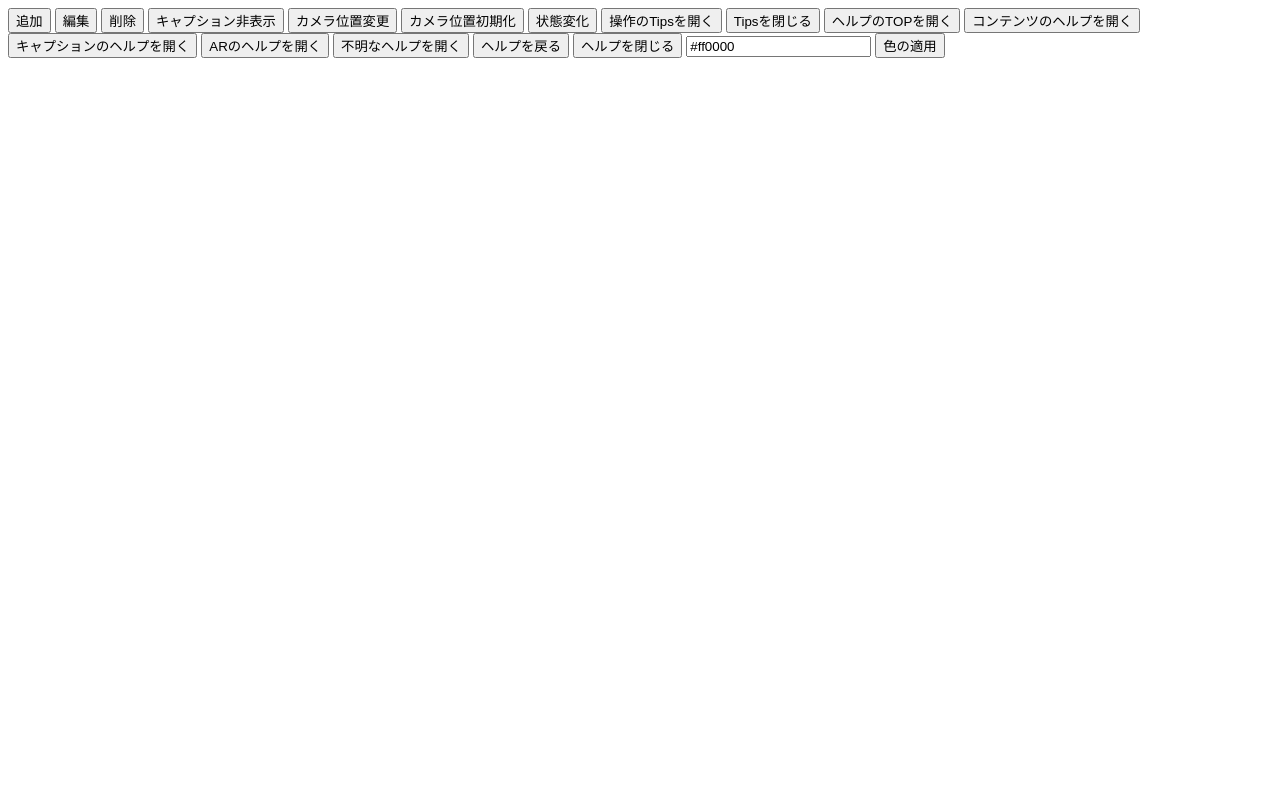
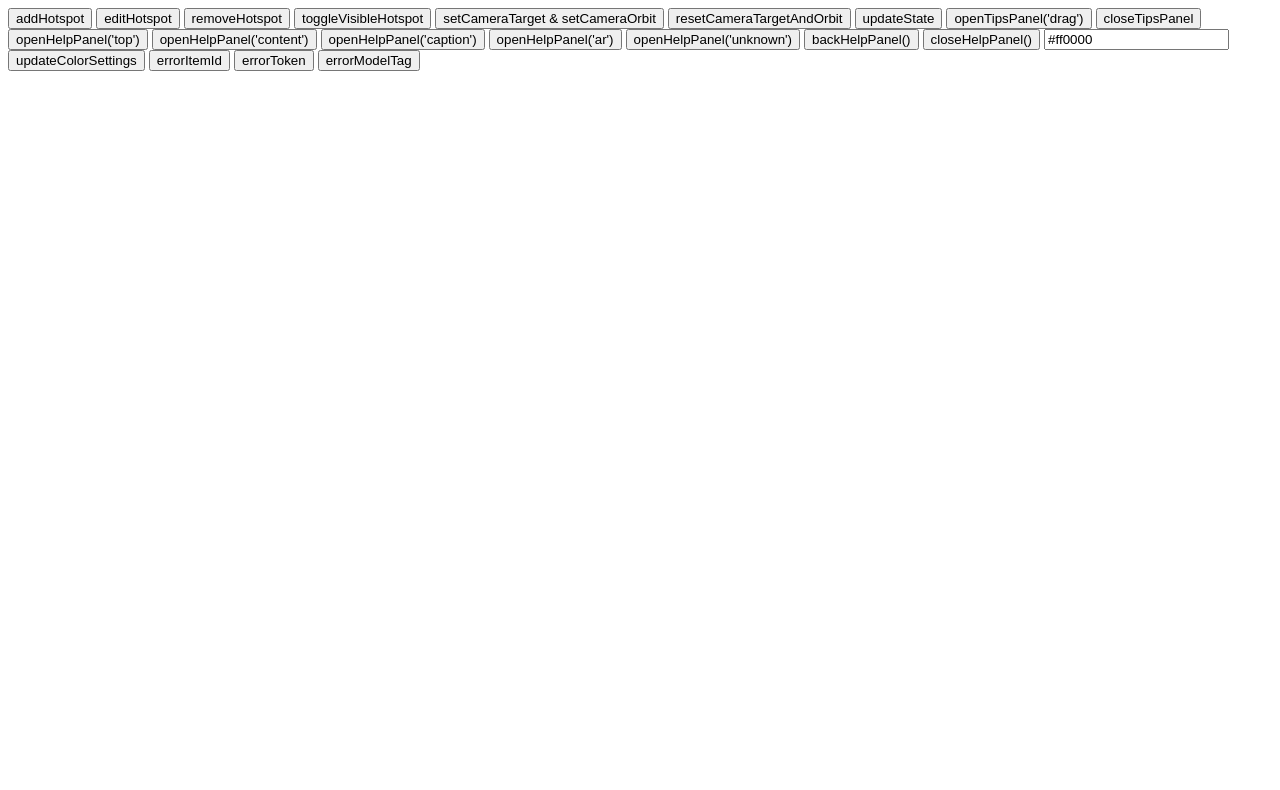
Before and after one commit to cynack/figni-viewer, a website: page index.html in a window 1280 px wide. Shown: the part 81-871 px from the top of the page. Drawn offline with Linux system fonts and the light colour scheme.

Commit message:
add error test

```diff
--- a/index.html
+++ b/index.html
@@ -77,43 +77,50 @@
       <button
         onclick="viewer.addHotspot('test', '0.5 0 0', null, { anime: { clip: 'openAnimation' } })"
       >
-        追加
+        addHotspot
       </button>
       <button
         onclick="viewer.editHotspot('test', '-0.2 0.1 0', '0 0 1', { anime: { clip: 'openAnimation', loopCount: 2, reverse: true } })"
       >
-        編集
+        editHotspot
       </button>
-      <button onclick="viewer.removeHotspot('test')">削除</button>
+      <button onclick="viewer.removeHotspot('test')">removeHotspot</button>
       <button onclick="viewer.toggleVisibleHotspot(i++ % 2)">
-        キャプション非表示
+        toggleVisibleHotspot
       </button>
       <button
         onclick="viewer.setCameraTarget('-1m 1m -0.5m'); viewer.setCameraOrbit('30deg -20deg 0.1m');"
       >
-        カメラ位置変更
+        setCameraTarget & setCameraOrbit
       </button>
       <button onclick="viewer.resetCameraTargetAndOrbit()">
-        カメラ位置初期化
+        resetCameraTargetAndOrbit
       </button>
-      <button onclick="viewer.updateState('stored')">状態変化</button>
-      <button onclick="viewer.openTipsPanel('drag')">操作のTipsを開く</button>
-      <button onclick="viewer.closeTipsPanel()">Tipsを閉じる</button>
-      <button onclick="viewer.openHelpPanel('top')">ヘルプのTOPを開く</button>
+      <button onclick="viewer.updateState('stored')">updateState</button>
+      <button onclick="viewer.openTipsPanel('drag')">
+        openTipsPanel('drag')
+      </button>
+      <button onclick="viewer.closeTipsPanel()">closeTipsPanel</button>
+      <button onclick="viewer.openHelpPanel('top')">
+        openHelpPanel('top')
+      </button>
       <button onclick="viewer.openHelpPanel('content')">
-        コンテンツのヘルプを開く
+        openHelpPanel('content')
       </button>
       <button onclick="viewer.openHelpPanel('caption')">
-        キャプションのヘルプを開く
+        openHelpPanel('caption')
       </button>
-      <button onclick="viewer.openHelpPanel('ar')">ARのヘルプを開く</button>
+      <button onclick="viewer.openHelpPanel('ar')">openHelpPanel('ar')</button>
       <button onclick="viewer.openHelpPanel('unknown')">
-        不明なヘルプを開く
+        openHelpPanel('unknown')
       </button>
-      <button onclick="viewer.backHelpPanel()">ヘルプを戻る</button>
-      <button onclick="viewer.closeHelpPanel()">ヘルプを閉じる</button>
+      <button onclick="viewer.backHelpPanel()">backHelpPanel()</button>
+      <button onclick="viewer.closeHelpPanel()">closeHelpPanel()</button>
       <input type="text" id="color" value="#ff0000" />
-      <button onclick="colorChange()">色の適用</button>
+      <button onclick="colorChange()">updateColorSettings</button>
+      <button onclick="errorItemId()">errorItemId</button>
+      <button onclick="errorToken()">errorToken</button>
+      <button onclick="errorModelTag()">errorModelTag</button>
     </div>
     <script defer>
       let i = 0
@@ -121,6 +128,15 @@
         const color = document.getElementById('color').value
         viewer.style.setProperty('--figni-viewer-primary', color)
         viewer.updateColorSettings()
+      }
+      function errorItemId() {
+        viewer.itemId = 'erroritemid'
+      }
+      function errorToken() {
+        viewer.token = 'errortoken'
+      }
+      function errorModelTag() {
+        viewer.modelTag = 'errormodeltag'
       }
     </script>
     <style>
--- a/src/figni-viewer.js
+++ b/src/figni-viewer.js
@@ -79,11 +79,6 @@ export default class FigniViewerElement extends HTMLElement {
 
   #completedInitialModelLoad = false
   #visibleAllHotspots = true
-  #currentCloseupedHotspot = {
-    name: '',
-    target: null,
-    text: '',
-  }
 
   #ABTEST = {
     AR_BUTTON_TEST: '実物大で見る',
```
